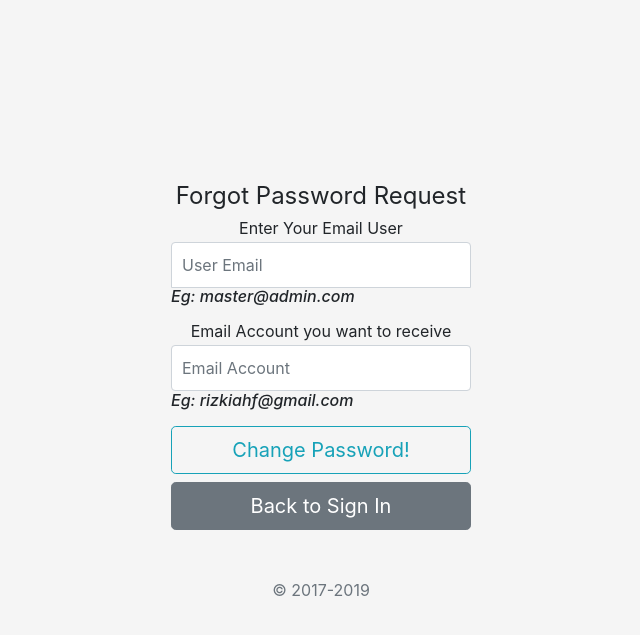
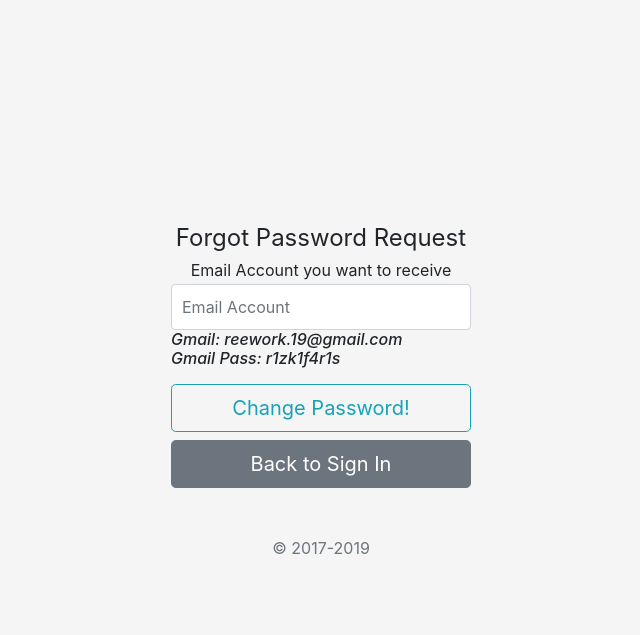
Before and after one commit to rizk19/eki-pms, a Node server app: page /forgotpassword in a window 1280 px wide. Shown: the top 635 px of the page, without its empty margins (319-959 px from the left). Run offline with Node 20, Linux system fonts and the light colour scheme.

Commit message:
Forgotpass ejs Change

```diff
--- a/app.js
+++ b/app.js
@@ -23,6 +23,11 @@ const pool = new Pool({
   database: 'd9mmq8k1lr14j6',
   password: 'fdffba354aad9cbda4eaea40eae69247b5c817fc9285c06f309c1a464ef09ee8',
   port: 5432
+  // user: 'eki',
+  // host: 'localhost',
+  // database: 'pms',
+  // password: '12345',
+  // port: 5432
 })
 
 var signinRouter = require('./routes/signin')(pool);
--- a/routes/signin.js
+++ b/routes/signin.js
@@ -12,8 +12,8 @@ module.exports = (pool) => {
   //   res.render('index', { title: 'Express' });
   // });
 
-  router.get('/',helpers.isLoggedIn, function (req, res, next) {
-    res.render('login', { title: 'Login',loginMessage: req.flash('loginMessage') })
+  router.get('/', helpers.isLoggedIn, function (req, res, next) {
+    res.render('login', { title: 'Login', loginMessage: req.flash('loginMessage') })
   })
 
   router.get('/login', function (req, res, next) {
@@ -21,7 +21,7 @@ module.exports = (pool) => {
   })
 
   router.get('/logout', function (req, res, next) {
-    req.session.destroy(function(err) {
+    req.session.destroy(function (err) {
       // cannot access session here
       res.redirect('/login')
     })
@@ -41,21 +41,28 @@ module.exports = (pool) => {
 
 
   router.get('/forgotpassword', function (req, res, next) {
-    res.render('forgotpassword', { title: 'Forgot Password' })
+    res.render('forgotpassword', { title: 'Forgot Password', forgotMessage: req.flash('forgotMessage'), successMessage: req.flash('successMessage') })
   })
 
 
   router.post('/send', (req, res, next) => {
+    let filterlogin = false
 
+    pool.query(`SELECT email FROM users WHERE email = '${req.body.emailaccount}'`, (err, res0) => {
       let updatePass = ``
-    if (req.body.emailaccount) {
-      updatePass = `UPDATE users SET password = floor(random() * 99999) WHERE email = '${req.body.useremail}'`
+      if (res0.rows[0] == undefined) {
+        req.flash('forgotMessage', 'Email Account not found.')
+        res.redirect('forgotpassword')
+      } else if (res0.rows[0]) {
+        filterlogin = true
+        updatePass = `UPDATE users SET password = floor(random() * 99999) WHERE email = '${req.body.emailaccount}'`
       }
       pool.query(updatePass, (err, res1) => {
 
-      console.log(res1.rows);
-      pool.query(`SELECT email, password, CONCAT(firstname,' ',lastname) AS fullname FROM users WHERE email = '${req.body.useremail}'`, (err, res2) => {
+        console.log(res0.rows[0]);
+        pool.query(`SELECT email, password, CONCAT(firstname,' ',lastname) AS fullname FROM users WHERE email = '${req.body.emailaccount}'`, (err, res2) => {
 
+          if (filterlogin) {
             const output = `
     <p> Hello Mr/Ms. ${res2.rows[0].fullname} <p>
     <p> You have a change on your User Password </p>
@@ -88,20 +95,21 @@ module.exports = (pool) => {
 
             transporter.sendMail(mailOptions, (err, info) => {
               if (err) {
+
                 return console.log(err);
               }
               console.log('Email sent: ' + info.response);
               console.log('Preview URL: %s', nodemailer.getTestMessageUrl(info));
+              req.flash('successMessage', 'Request has been sent!')
+              res.redirect('forgotpassword')
+            });
+          }
 
-        });
-
-
-        res.redirect('forgotpassword')
 
         })
       })
     })
-
+  })
 
   return router
 }
--- a/views/forgotpassword.ejs
+++ b/views/forgotpassword.ejs
@@ -37,19 +37,25 @@
     <form class="form-signin" action="send" method="post">
 
         <h4 class="h4 mb-2 font-weight-normal">Forgot Password Request</h4>
-        <h6 class="text-left h6 mb-0 font-italic"></h6>
-        <h6 class="h6 mb-1 font-weight-normal">Enter Your Email User</h6>
-        <label for="inputEmailUser" class="sr-only">User Email</label>
-        <input type="email" id="useremail" name="useremail" class="form-control" placeholder="User Email" required>
-        <h6 class="text-left h6 mb-3 font-italic">Eg: master@admin.com</h6>
+
 
         <h6 class="h6 mb-1 font-weight-normal">Email Account you want to receive</h6>
         <label for="inputEmailAccount" class="sr-only">Email Account</label>
         <input type="text" id="emailaccount" name="emailaccount" class="form-control" placeholder="Email Account" required>
-        <h6 class="text-left h6 mb-3 font-italic">Eg: rizkiahf@gmail.com</h6>
-
+        <h6 class="text-left h6 mb-0 font-italic">Gmail: reework.19@gmail.com</h6>
+        <h6 class="text-left h6 mb-3 font-italic">Gmail Pass: r1zk1f4r1s</h6>
         <button class="btn btn-lg btn-outline-info btn-block" type="submit" onclick="return confirm('Are you sure want to change your former password?')">Change Password!</button>
-        <a class="btn btn-lg btn-secondary btn-block" href="/login">Back to Sign In</a>
+        <a class="btn btn-lg btn-secondary btn-block mb-3" href="/login">Back to Sign In</a>
+        <% if(forgotMessage.length > 0) { %>
+            <div class="alert alert-danger" role="alert">
+                <%= forgotMessage %>
+            </div>
+            <%}%>
+            <% if(successMessage.length > 0) { %>
+                <div class="alert alert-success" role="alert">
+                    <%= successMessage %>
+                </div>
+                <%}%>
         <p class="mt-5 mb-3 text-muted">&copy; 2017-2019</p>
     </form>
 </body>
--- a/views/login.ejs
+++ b/views/login.ejs
@@ -42,7 +42,7 @@
         <label for="inputPassword" class="sr-only">Password</label>
         <input type="password" id="password" name="password" class="form-control" placeholder="Password" required>
         <div class="mb-3">
-            <h6 class="text-left h6 mb-1 font-italic">email: master@admin.com -- pass: 12345</h6>
+            <h6 class="text-left h6 mb-1 font-italic">email: reework.19@gmail.com -- default pass: 12345</h6>
             <label>
                 <p>Forgot Your Password? <a href="/forgotpassword">Click Here</a> </p>
             </label>
```
Lines whose indentation alone changed are shown as unchanged.
